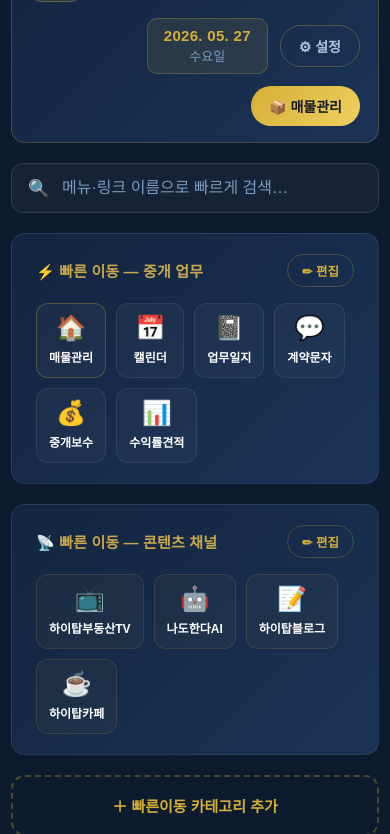
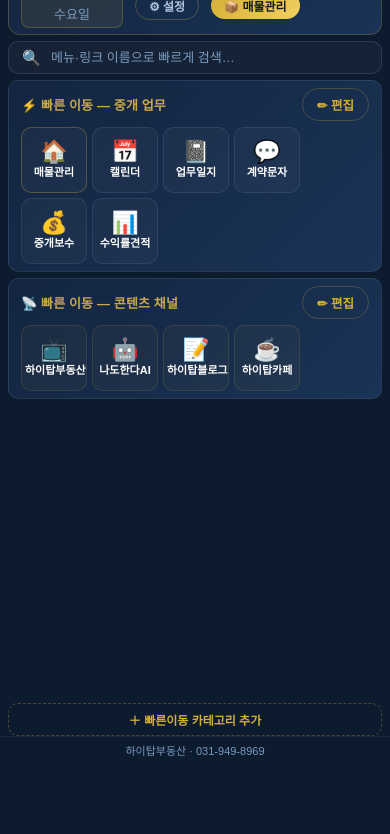
Before and after one commit to hitoputube-creator/hitop-ai-workcenter, a plain HTML site: page index.html in a window 390 px wide. Shown: the part 81-915 px from the top of the page. After the commit the page ends 844 px from the top, so only its background shows below. Drawn offline with Linux system fonts and the light colour scheme; no server answers.

Commit message:
v6: 버튼 크기 통일(80×80px) + 한 페이지 노스크롤 레이아웃
- html/body overflow:hidden + body flex-column for full-viewport layout
- .wrap flex:1 flex-column overflow:hidden fills remaining height
- All .qc-card and .uql-card unified to fixed 80x80px squares
- .qc-name / .uql-name: 2-line clamp, word-break, no whitespace:nowrap
- .uql-desc hidden (display:none) in compact mode
- #user-quick-sections flex:1 overflow-y:auto for internal scroll
- All section margins 20px→6px, padding 20/24px→7/12px
- Header, search bar, buttons, footer all compacted for 1920×1080
- Responsive breakpoints updated to match new fixed-size cards

Co-Authored-By: Claude Sonnet 4.6 <noreply@anthropic.com>

```diff
--- a/index.html
+++ b/index.html
@@ -22,60 +22,62 @@
   --danger:#ff7a7a;
 }
 *{box-sizing:border-box}
+html,body{height:100%;overflow:hidden}
 body{margin:0;font-family:"Pretendard","Noto Sans KR","Apple SD Gothic Neo",Arial,sans-serif;
-  background:var(--bg);color:var(--text-p);min-height:100vh;overflow-y:auto}
+  background:var(--bg);color:var(--text-p);display:flex;flex-direction:column}
 a{text-decoration:none;color:inherit}
 button{font-family:inherit}
 
 #loading-bar{position:fixed;top:0;left:0;height:2px;width:0;z-index:999;
   background:linear-gradient(90deg,var(--gold),var(--gold2));transition:width .35s ease}
 
-.wrap{width:min(1300px,calc(100% - 48px));margin:0 auto;padding:20px 0 40px}
+.wrap{width:min(1400px,calc(100% - 32px));margin:0 auto;padding:6px 0 0;
+  flex:1;display:flex;flex-direction:column;overflow:hidden;min-height:0}
 
 /* ── HEADER ── */
 .site-header{
   background:var(--card);
-  border:1px solid rgba(212,175,55,.25);border-radius:14px;
-  padding:20px 28px;display:flex;align-items:center;
-  justify-content:space-between;gap:16px;flex-wrap:wrap;flex-shrink:0}
+  border:1px solid rgba(212,175,55,.25);border-radius:12px;
+  padding:8px 18px;display:flex;align-items:center;
+  justify-content:space-between;gap:10px;flex-wrap:wrap;flex-shrink:0}
 .header-left{display:flex;align-items:center;gap:16px;min-width:0}
-.logo-mark{width:52px;height:52px;border-radius:12px;
+.logo-mark{width:38px;height:38px;border-radius:9px;
   border:1px solid rgba(212,175,55,.35);background:rgba(212,175,55,.12);
-  display:grid;place-items:center;color:var(--gold2);font-weight:900;font-size:16px;flex-shrink:0}
-.header-title{margin:0;font-size:26px;font-weight:900;letter-spacing:-1px;color:var(--text-p)}
-.header-sub{margin-top:3px;font-size:14px;color:var(--text-m)}
+  display:grid;place-items:center;color:var(--gold2);font-weight:900;font-size:13px;flex-shrink:0}
+.header-title{margin:0;font-size:20px;font-weight:900;letter-spacing:-1px;color:var(--text-p)}
+.header-sub{margin-top:1px;font-size:11px;color:var(--text-m)}
 .header-right{display:flex;align-items:center;gap:12px;flex-wrap:wrap;justify-content:flex-end}
 
 /* Date badge */
 .date-badge{
-  background:rgba(212,175,55,.1);border:1px solid rgba(212,175,55,.25);border-radius:10px;
-  padding:8px 16px;display:flex;flex-direction:column;align-items:center;gap:2px;min-width:110px;
+  background:rgba(212,175,55,.1);border:1px solid rgba(212,175,55,.25);border-radius:8px;
+  padding:4px 12px;display:flex;flex-direction:column;align-items:center;gap:1px;min-width:90px;
   cursor:pointer;transition:background .15s,border-color .15s,filter .15s;user-select:none}
 .date-badge:hover{background:rgba(212,175,55,.2);border-color:rgba(212,175,55,.55);filter:brightness(1.12)}
-.date-badge-d{color:var(--gold);font-weight:800;font-size:15px;letter-spacing:.3px}
+.date-badge-d{color:var(--gold);font-weight:800;font-size:13px;letter-spacing:.3px}
 .date-badge-w{color:var(--text-m);font-size:13px}
 
 /* Buttons */
 .btn{border:1px solid var(--border-gold);border-radius:999px;
   background:transparent;color:var(--text-s);
-  padding:10px 18px;font-weight:700;cursor:pointer;font-size:14px;
-  display:inline-flex;align-items:center;gap:6px;transition:.15s;white-space:nowrap}
+  padding:5px 13px;font-weight:700;cursor:pointer;font-size:12px;
+  display:inline-flex;align-items:center;gap:5px;transition:.15s;white-space:nowrap}
 .btn:hover{border-color:var(--gold2);color:var(--gold2)}
 .btn.gold{background:linear-gradient(135deg,var(--gold),var(--gold2));
   color:#111827;border:0;font-weight:800}
 .btn.gold:hover{filter:brightness(1.07);color:#111827}
 
 /* ── SEARCH ── */
-.search-section{margin-top:20px;position:relative;flex-shrink:0}
+.search-section{margin-top:6px;position:relative;flex-shrink:0}
 .search-input{
   width:100%;background:rgba(255,255,255,.04);
-  border:1px solid rgba(255,255,255,.1);border-radius:12px;
-  color:var(--text-p);font-size:16px;font-family:inherit;
-  padding:15px 20px 15px 50px;outline:none;transition:.15s}
+  border:1px solid rgba(255,255,255,.1);border-radius:10px;
+  color:var(--text-p);font-size:13px;font-family:inherit;
+  padding:8px 16px 8px 42px;outline:none;transition:.15s}
 .search-input:focus{border-color:rgba(212,175,55,.4);background:rgba(212,175,55,.03)}
 .search-input::placeholder{color:var(--text-m)}
-.search-icon{position:absolute;left:17px;top:50%;transform:translateY(-50%);
-  color:var(--gold);font-size:17px;pointer-events:none}
+.search-icon{position:absolute;left:14px;top:50%;transform:translateY(-50%);
+  color:var(--gold);font-size:15px;pointer-events:none}
 .search-results{display:none;margin-top:6px;
   background:#132540;border:1px solid rgba(212,175,55,.2);border-radius:10px;
   overflow:hidden;max-height:280px;overflow-y:auto;position:absolute;
@@ -92,10 +94,10 @@ button{font-family:inherit}
 .sr-empty{padding:14px;color:var(--text-m);font-size:12.5px;text-align:center}
 
 /* ── 기존 QUICK SECTIONS (중개업무·콘텐츠채널) ── */
-.quick-section{margin-top:20px;background:var(--card);
-  border:1px solid var(--border);border-radius:14px;padding:20px 24px;flex-shrink:0}
-.qs-header{display:flex;align-items:center;justify-content:space-between;margin-bottom:16px;gap:8px;flex-wrap:wrap}
-.qs-label{font-size:15px;font-weight:700;color:#C9A84C;letter-spacing:.01em;flex:1}
+.quick-section{margin-top:6px;background:var(--card);
+  border:1px solid var(--border);border-radius:10px;padding:7px 12px;flex-shrink:0}
+.qs-header{display:flex;align-items:center;justify-content:space-between;margin-bottom:6px;gap:6px;flex-wrap:wrap}
+.qs-label{font-size:13px;font-weight:700;color:#C9A84C;letter-spacing:.01em;flex:1}
 .qs-edit-btn{
   border:1px solid rgba(212,175,55,.25);border-radius:999px;
   background:transparent;color:var(--gold);font-size:12.5px;font-weight:700;
@@ -103,19 +105,22 @@ button{font-family:inherit}
 .qs-edit-btn:hover{background:rgba(212,175,55,.1)}
 .qs-edit-btn.active{background:rgba(212,175,55,.18);border-color:rgba(212,175,55,.5);color:var(--gold2)}
 
-.qc-grid{display:flex;flex-wrap:wrap;gap:10px;align-items:flex-start}
+.qc-grid{display:flex;flex-wrap:wrap;gap:6px;align-items:flex-start}
 
 /* Normal card */
 .qc-card{
-  display:flex;flex-direction:column;align-items:center;gap:8px;
-  padding:18px 22px;min-width:96px;
-  border-radius:12px;border:1px solid var(--border);
+  display:flex;flex-direction:column;align-items:center;justify-content:center;gap:3px;
+  width:80px;height:80px;flex-shrink:0;
+  border-radius:10px;border:1px solid var(--border);
   background:rgba(255,255,255,.03);
-  cursor:pointer;transition:all .15s;text-align:center;user-select:none}
+  cursor:pointer;transition:all .15s;text-align:center;user-select:none;overflow:hidden}
 .qc-card:hover{transform:translateY(-2px);border-color:rgba(212,175,55,.35);background:rgba(212,175,55,.07)}
 .qc-card.gold-border{border-color:rgba(212,175,55,.3)}
-.qc-icon{font-size:30px;line-height:1}
-.qc-name{font-size:14px;font-weight:700;color:#FFFFFF;white-space:nowrap}
+.qc-icon{font-size:22px;line-height:1;flex-shrink:0}
+.qc-name{font-size:11px;font-weight:700;color:#FFFFFF;
+  white-space:normal;word-break:keep-all;
+  display:-webkit-box;-webkit-line-clamp:2;-webkit-box-orient:vertical;
+  overflow:hidden;line-height:1.25;width:100%;padding:0 3px}
 
 /* Content card variant */
 .qc-card.content{background:rgba(212,175,55,.04);border-color:rgba(212,175,55,.14)}
@@ -173,20 +178,20 @@ button{font-family:inherit}
 .qce-add-btn:hover{background:rgba(212,175,55,.2)}
 
 /* ── 사용자 정의 QUICK SECTIONS ── */
-#user-quick-sections{margin-top:4px}
+#user-quick-sections{margin-top:4px;flex:1;overflow-y:auto;min-height:0;padding-bottom:4px}
 
-.uqs-section{margin-top:20px;background:var(--card);
-  border:1px solid var(--border);border-radius:14px;padding:20px 24px;
+.uqs-section{margin-top:6px;background:var(--card);
+  border:1px solid var(--border);border-radius:10px;padding:7px 12px;
   position:relative;transition:border-color .15s,box-shadow .15s}
 .uqs-section.drag-over-cat{border-color:var(--gold2);box-shadow:0 0 0 2px rgba(212,175,55,.25)}
 .uqs-section.dragging-cat{opacity:.45}
 
-.uqs-header{display:flex;align-items:center;gap:8px;margin-bottom:16px;user-select:none;flex-wrap:wrap}
+.uqs-header{display:flex;align-items:center;gap:8px;margin-bottom:6px;user-select:none;flex-wrap:wrap}
 .uqs-drag-handle{cursor:grab;color:var(--text-m);font-size:18px;flex-shrink:0;padding:2px 5px;
   border-radius:6px;transition:.15s;line-height:1}
 .uqs-drag-handle:hover{color:var(--gold2);background:rgba(212,175,55,.1)}
 .uqs-drag-handle:active{cursor:grabbing}
-.uqs-label{font-size:15px;font-weight:700;color:#C9A84C;flex:1;letter-spacing:.01em}
+.uqs-label{font-size:13px;font-weight:700;color:#C9A84C;flex:1;letter-spacing:.01em}
 .uqs-actions{display:flex;gap:6px;opacity:0;transition:.2s;flex-wrap:wrap}
 .uqs-section:hover .uqs-actions{opacity:1}
 .uqs-act-btn{border:1px solid rgba(212,175,55,.25);border-radius:999px;
@@ -197,22 +202,24 @@ button{font-family:inherit}
 .uqs-act-btn.danger:hover{background:rgba(255,122,122,.1)}
 
 /* 사용자 링크 그리드 */
-.uql-grid{display:flex;flex-wrap:wrap;gap:10px;min-height:10px;align-items:flex-start}
+.uql-grid{display:flex;flex-wrap:wrap;gap:6px;min-height:10px;align-items:flex-start}
 
 /* 사용자 링크 카드 */
 .uql-card{
-  display:flex;flex-direction:column;gap:6px;
-  padding:14px 16px;min-width:120px;max-width:180px;
-  border-radius:12px;border:1px solid rgba(212,175,55,.2);
+  display:flex;flex-direction:column;align-items:center;justify-content:center;gap:3px;
+  width:80px;height:80px;flex-shrink:0;
+  border-radius:10px;border:1px solid rgba(212,175,55,.2);
   background:rgba(255,255,255,.03);
-  cursor:pointer;transition:all .15s;position:relative;user-select:none}
+  cursor:pointer;transition:all .15s;position:relative;user-select:none;overflow:hidden;text-align:center}
 .uql-card:hover{transform:translateY(-2px);border-color:rgba(212,175,55,.45);background:rgba(212,175,55,.07)}
 .uql-card.dragging-link{opacity:.35;border-style:dashed;transform:none}
 .uql-card.drag-over-link{border-color:var(--gold2);box-shadow:0 0 0 2px rgba(212,175,55,.3)}
-.uql-icon{font-size:24px;line-height:1}
-.uql-name{font-size:13px;font-weight:700;color:#fff;white-space:nowrap;overflow:hidden;text-overflow:ellipsis}
-.uql-desc{font-size:11px;color:var(--text-m);line-height:1.4;
-  white-space:nowrap;overflow:hidden;text-overflow:ellipsis}
+.uql-icon{font-size:22px;line-height:1;flex-shrink:0}
+.uql-name{font-size:11px;font-weight:700;color:#fff;
+  white-space:normal;word-break:keep-all;
+  display:-webkit-box;-webkit-line-clamp:2;-webkit-box-orient:vertical;
+  overflow:hidden;line-height:1.25;width:100%;padding:0 3px}
+.uql-desc{display:none}
 .uql-ctrl{position:absolute;top:6px;right:6px;display:flex;gap:3px;opacity:0;transition:.15s}
 .uql-card:hover .uql-ctrl{opacity:1}
 .uql-ctrl button{background:rgba(13,27,46,.88);border:1px solid rgba(212,175,55,.25);
@@ -222,18 +229,18 @@ button{font-family:inherit}
 
 /* 링크 추가 버튼 (카드 모양) */
 .uql-add-btn{
-  display:flex;flex-direction:column;align-items:center;justify-content:center;gap:6px;
-  padding:14px 16px;min-width:100px;min-height:72px;
-  border-radius:12px;border:1px dashed rgba(212,175,55,.25);
-  background:transparent;color:var(--gold);font-size:12px;font-weight:700;
+  display:flex;flex-direction:column;align-items:center;justify-content:center;gap:3px;
+  width:80px;height:80px;flex-shrink:0;
+  border-radius:10px;border:1px dashed rgba(212,175,55,.25);
+  background:transparent;color:var(--gold);font-size:11px;font-weight:700;
   cursor:pointer;transition:.15s;text-align:center}
 .uql-add-btn:hover{border-color:rgba(212,175,55,.55);background:rgba(212,175,55,.05)}
 
 /* 카테고리 추가 버튼 */
-.add-cat-wrap{margin-top:20px}
+.add-cat-wrap{margin-top:6px;flex-shrink:0}
 .add-cat-btn{display:block;width:100%;
-  border:2px dashed rgba(212,175,55,.3);border-radius:14px;
-  background:transparent;color:var(--gold);padding:18px;font-size:15px;font-weight:800;
+  border:1px dashed rgba(212,175,55,.3);border-radius:10px;
+  background:transparent;color:var(--gold);padding:7px;font-size:12px;font-weight:800;
   cursor:pointer;transition:.15s;text-align:center}
 .add-cat-btn:hover{border-color:rgba(212,175,55,.6);background:rgba(212,175,55,.05)}
 
@@ -282,23 +289,19 @@ button{font-family:inherit}
 .mi-btns .mi-cancel:hover{color:var(--text-p)}
 
 /* ── FOOTER ── */
-.footer{margin-top:30px;border-top:1px solid rgba(255,255,255,.06);padding:14px 0;
-  color:var(--text-m);font-size:13px;text-align:center}
+.footer{margin-top:0;border-top:1px solid rgba(255,255,255,.06);padding:5px 0;
+  color:var(--text-m);font-size:11px;text-align:center;flex-shrink:0}
 
 /* ── RESPONSIVE ── */
-@media(max-width:900px){.qc-card{min-width:80px;padding:14px 16px}}
+@media(max-width:900px){.qc-card,.uql-card{width:74px;height:74px}}
 @media(max-width:767px){
-  .wrap{padding-bottom:24px}
-  .site-header{padding:16px 18px}
-  .uql-grid{gap:8px}
-  .uql-card{min-width:100px}
+  .site-header{padding:6px 12px}
+  .qc-grid,.uql-grid{gap:5px}
 }
 @media(max-width:480px){
-  .wrap{width:calc(100% - 22px);padding-top:14px}
-  .header-title{font-size:19px}
-  .qc-card{min-width:68px;padding:12px 12px}
-  .qc-icon{font-size:24px}
-  .qc-name{font-size:12px}
+  .wrap{width:calc(100% - 16px)}
+  .header-title{font-size:16px}
+  .qc-card,.uql-card,.uql-add-btn{width:66px;height:66px}
   .qce-card,.qce-add-form{min-width:140px}
   .modal{padding:16px}
   .uqs-actions{opacity:1}
```
